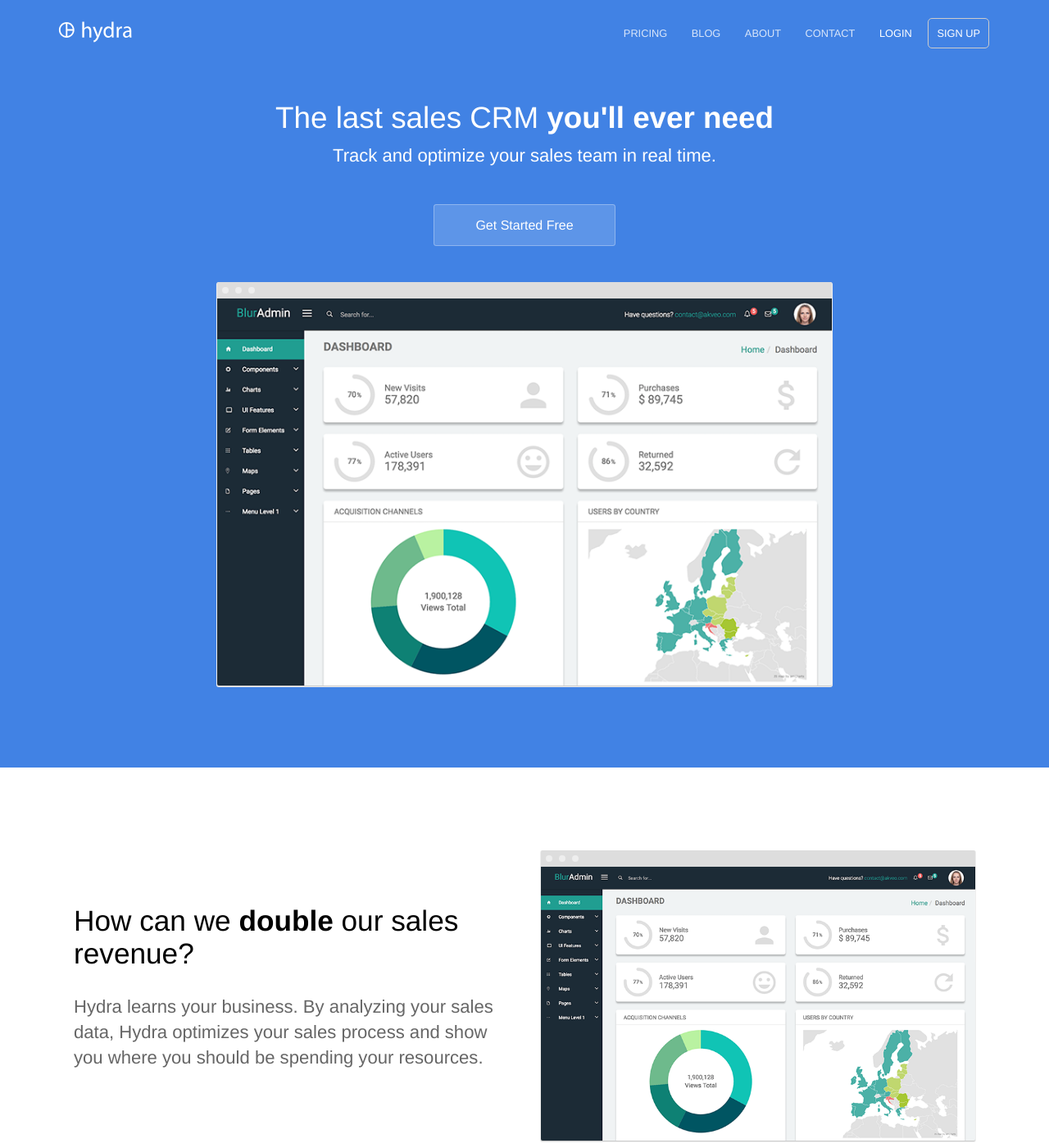
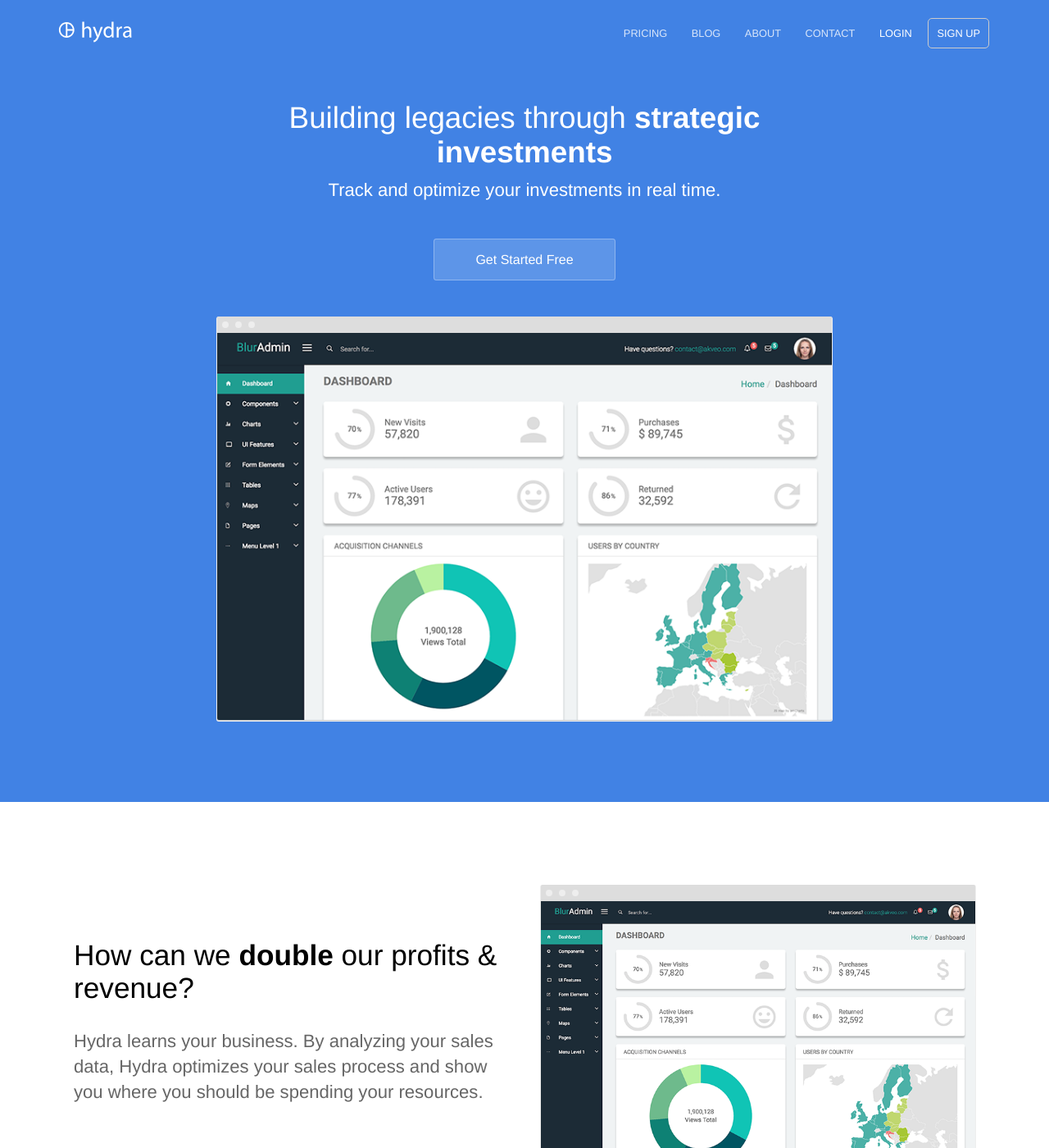
Before and after one commit to mundra-aman/dnacapital.in, a Jekyll site: the page built from index.html, in a window 1280 px wide and 1400 px high. Shown: the whole window at 82% size. Built offline with Jekyll 4.4.1, drawn with Linux system fonts in a browser that asks for light colours.

Commit message:
Update index.html

```diff
--- a/index.html
+++ b/index.html
@@ -1,11 +1,11 @@
 ---
-title: The last sales CRM you'll ever need
-description: Track and optimize your sales team in real time
+title: Building legacies through strategic investments.
+description: Track and optimize your investments in real time
 ---
 <section class="hero">
 	<div class="text-container">
-		<h1 class="editable">The last sales CRM <strong>you'll ever need</strong></h1>
-		<p class="subtext editable">Track and optimize your sales team in real time.</p>
+		<h1 class="editable">Building legacies through <strong>strategic investments</strong></h1>
+		<p class="subtext editable">Track and optimize your investments in real time.</p>
 		<div class="cta button alt"><a href="{{ site.baseurl }}/contact/">Get Started Free</a></div>
 		<div>
 			<img src="{{ site.baseurl }}/images/dashboard.png" alt="Screenshot" class="screenshot editable" />
@@ -17,7 +17,7 @@ description: Track and optimize your sales team in real time
 	<section>
 		<div class="container flex">
 			<div class="text editable">
-				<h2>How can we <strong>double</strong> our sales revenue?</h2>
+				<h2>How can we <strong>double</strong> our profits & revenue?</h2>
 				<p>Hydra learns your business. By analyzing your sales data, Hydra optimizes your sales process and show you where you should be spending your resources. </p>
 			</div>
 			<div class="image">
```
